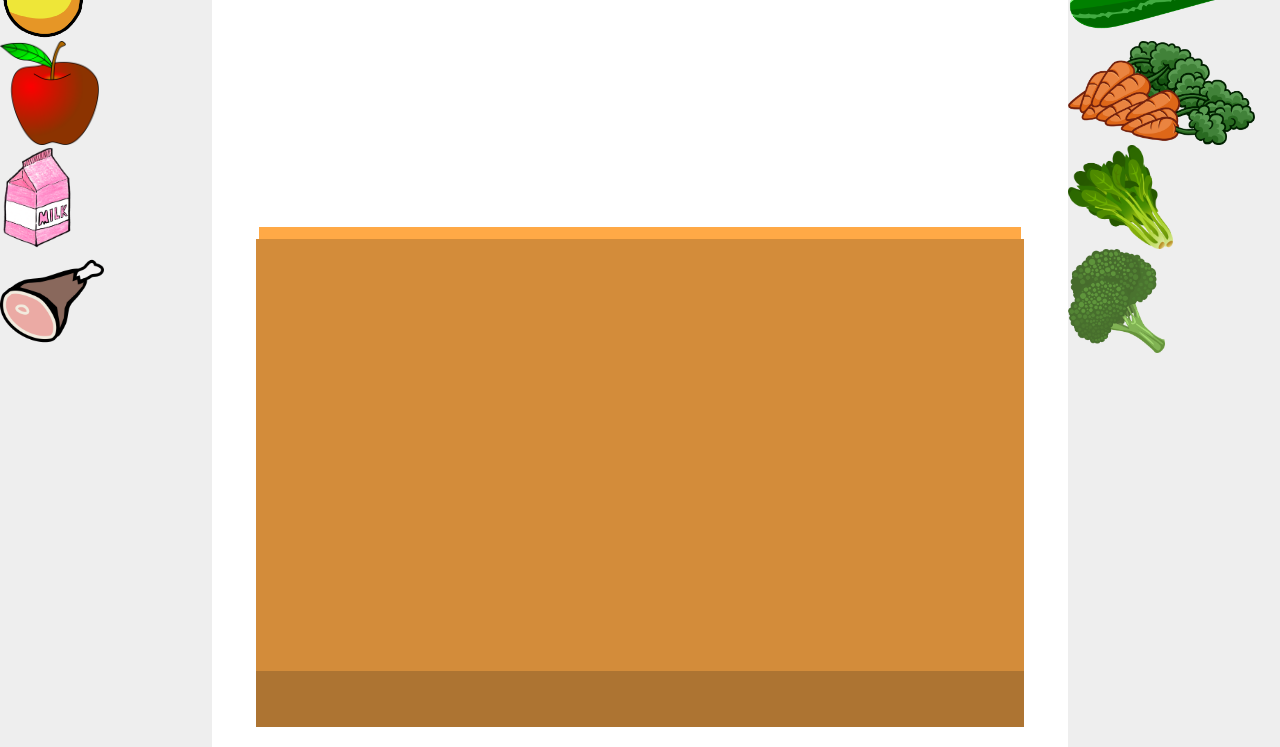
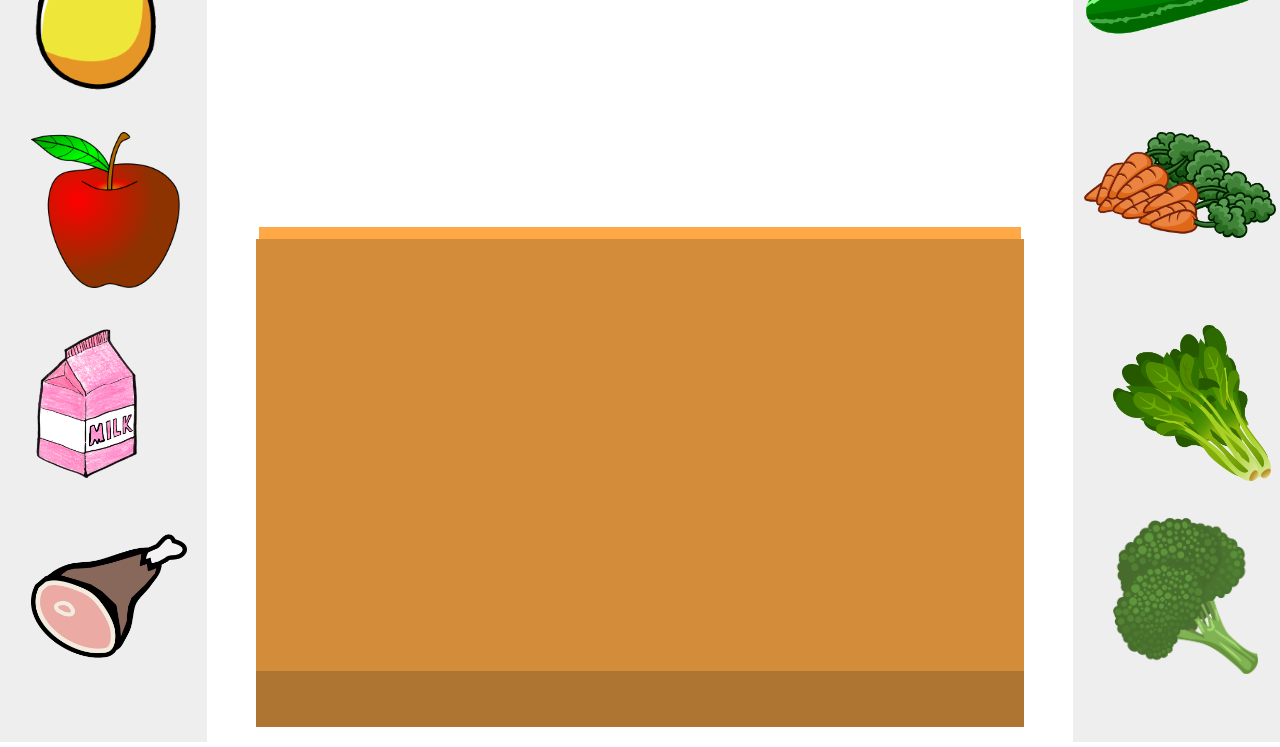
Before and after one commit to nkloney/net201-bag, a plain HTML site: page index.html in a window 1280 px wide. Shown: the part 73-820 px from the top of the page. Drawn offline with Linux system fonts and the light colour scheme.

Commit message:
Updates to the web page
The images now fit in the containers and are reasonably sized and spaced.

```diff
--- a/index.html
+++ b/index.html
@@ -15,11 +15,20 @@
                 <div class="item-holder">
                     <img class="item" alt="item" id="item1" src="./images/item1.png" />
                 </div>
+                <div class="transparent"> <!-- spacing -->
+                    <img class="transparent" alt="transparent" id="transparent" src="./images/transparent.png" />
+                </div>
                 <div class="item-holder">
                     <img class="item" alt="item" id="item2" src="./images/item2.png" />
                 </div>
+                <div class="transparent"> <!-- spacing -->
+                    <img class="transparent" alt="transparent" id="transparent" src="./images/transparent.png" />
+                </div>
                 <div class="item-holder">
                     <img class="item" alt="item" id="item3" src="./images/item3.png" />
+                </div>
+                <div class="transparent"> <!-- spacing -->
+                    <img class="transparent" alt="transparent" id="transparent" src="./images/transparent.png" />
                 </div>
                 <div class="item-holder">
                     <img class="item" alt="item" id="item4" src="./images/item4.png" />
@@ -29,11 +38,20 @@
                 <div class="item-holder">
                     <img class="item" alt="item" id="item5" src="./images/item5.png" />
                 </div>
+                <div class="transparent"> <!-- spacing -->
+                    <img class="transparent" alt="transparent" id="transparent" src="./images/transparent.png" />
+                </div>
                 <div class="item-holder">
                     <img class="item" alt="item" id="item6" src="./images/item6.png" />
                 </div>
+                <div class="transparent"> <!-- spacing -->
+                    <img class="transparent" alt="transparent" id="transparent" src="./images/transparent.png" />
+                </div>
                 <div class="item-holder">
                     <img class="item" alt="item" id="item7" src="./images/item7.png" />
+                </div>
+                <div class="transparent"> <!-- spacing -->
+                    <img class="transparent" alt="transparent" id="transparent" src="./images/transparent.png" />
                 </div>
                 <div class="item-holder">
                     <img class="item" alt="item" id="item8" src="./images/item8.png" />
--- a/style.css
+++ b/style.css
@@ -1,4 +1,3 @@
-
 h1 {
   color: #3a241d;
 	text-align: center;
@@ -10,36 +9,50 @@ h1 {
 	top: 0px;
 	position: absolute;
 	height: 100%;
-	padding: 10px;
+	padding: 0.6vw /* 10px */;
 }
 
 #left-container {
 	left: 0px;
 }
 
-/* #left-container > .item-holder {
-	margin: 10px 10px 10px 0px;
-} */
-
 #right-container {
 	right: 0px;
 }
 
-/* #right-container > .item-holder {
-	margin: 10px 0px 10px 10px;
-} */
+div#left-container > div.item-holder {
+  padding-left: 12%;
+}
+
+div#right-container > div.item-holder {
+  padding-right: 12%;
+}
 
 .item-holder {
 	position: relative;
 	height: 13%;
-	left: -10px;
+  padding: 0.3vw /* 5px */;
+}
+
+.transparent {
+  position: relative;
+  height: 10%;
+  padding: 0.06vw /* 1px */;
 }
 
 .item {
 	position: absolute;
-	max-width: 100%;
-	max-height: 100%;
+	max-width: 140%;
+	max-height: 140%;
 	z-index: 2;
+}
+
+#item5, #item6 {
+  max-width: 100%;
+}
+
+#item7, #item8 {
+  padding-left: 15%;
 }
 
 .bag-walls {
```
Also changed, not shown: images/transparent.png (added), 2 other files.
